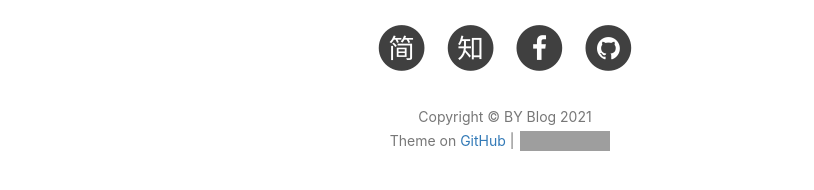
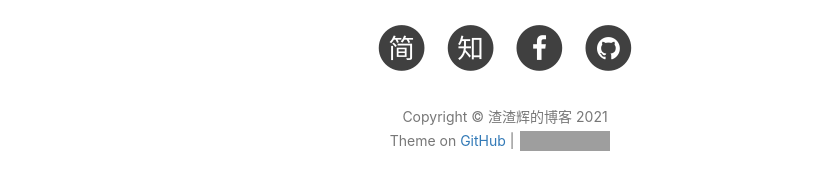
Before and after one commit to Tale-REB/dreamingcats.github.io, a Jekyll site: the page built from index.html, in a window 1280 px wide and 900 px high, scrolled down 2199 px. Shown: the part 655-845 px from the top of the window, without its empty margins (135-949 px from the left). Built offline with Jekyll 4.4.1, drawn with Linux system fonts in a browser that asks for light colours; nearby versions of some CDN libraries; the list of posts is cut into pages by our own code; comment, search, counter and statistics services are not loaded; some of the changed text lies outside the part shown; grey boxes are pictures that could not be loaded.

Commit message:
Update _config.yml

```diff
--- a/_config.yml
+++ b/_config.yml
@@ -1,5 +1,5 @@
 # Site settings
-title: BY Blog
+title: 渣渣辉的博客
 SEOTitle: 渣渣辉的博客 | LSP Blog
 header-img: img/post-bg-desk.jpg
 email: qiubaiying@gmail.com
```
